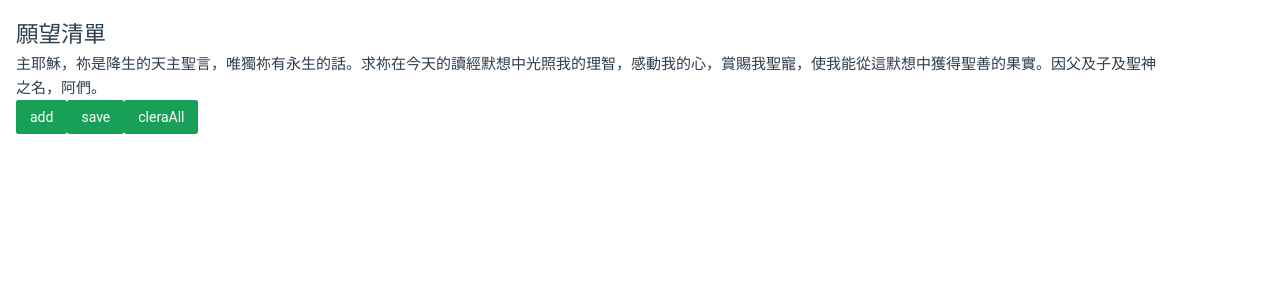
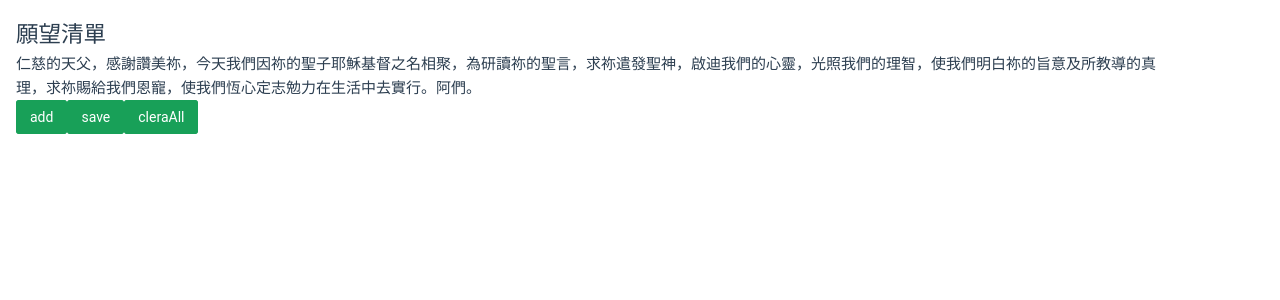
Before and after one commit to vinson9292/CollectionVuelidate, a Vue app in the folder V1/: page / in a window 1280 px wide. Shown: the top 300 px of the page. Built offline with nearby package versions, Linux system fonts and the light colour scheme.

Commit message:
present by time range

```diff
--- a/V1/src/components/Todo/Info.vue
+++ b/V1/src/components/Todo/Info.vue
@@ -2,9 +2,9 @@
     <div class="">
         <h2>願望清單</h2>
         <h4>
-        <div style="width:90%">
-                {{day1.mantra }}
-        </div>
+            <div style="width:90%">
+                {{ pray.mantra }}
+            </div>
         </h4>
         <TodoList :items="vm.items" :deleteItem="deleteItem" />
         <n-button type="primary" v-on:click="add">add</n-button>
@@ -37,9 +37,16 @@ export default defineComponent({
         const vm = reactive<{ items: Array<Todo> }>({
             items: []
         });
-        const prayForToday = prays;
-        const day1 = prayForToday.prays[Math.floor(Math.random() * 15)];
-        console.log(prays);
+        const getTimeString = (): string => {
+            let currenTime = new Date();
+            let hour = currenTime.getHours();
+            let min = currenTime.getMinutes();
+            let sec = currenTime.getSeconds();
+            let timeString = hour.toString().padStart(2,'0') + ":" + min.toString().padStart(2,'0') + ":" + sec.toString().padStart(2,'0');
+            return timeString;
+        }
+        const prayForToday = prays.prays.filter(x => getTimeString() > x.startTime && getTimeString() < x.endTime);
+        const pray = prayForToday[Math.floor(Math.random() * prayForToday.length)];
         const add = async () => {
             let response = await v$.value.$validate();
             if (response) {
@@ -73,7 +80,6 @@ export default defineComponent({
                 vm.items = readItems('TodoInfo');
             }, 500)
         });
-
         return {
             vm,
             ...toRefs(vm.items),
@@ -82,7 +88,8 @@ export default defineComponent({
             deleteItem,
             save,
             v$,
-            day1
+            pray,
+            getTimeString
         }
     }
 })
--- a/V1/tsconfig.json
+++ b/V1/tsconfig.json
@@ -14,10 +14,10 @@
         "./src/*"
       ]
     },
-    "target": "es2018",
-    "module": "es2015",
+    "target": "ES6",
+    "module": "ES6",
     "lib": [
-      "ES2015",
+      "ES2018",
       "es6",
       "DOM"
     ]
```
